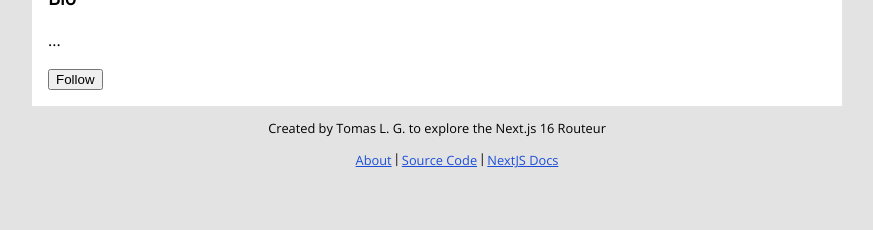
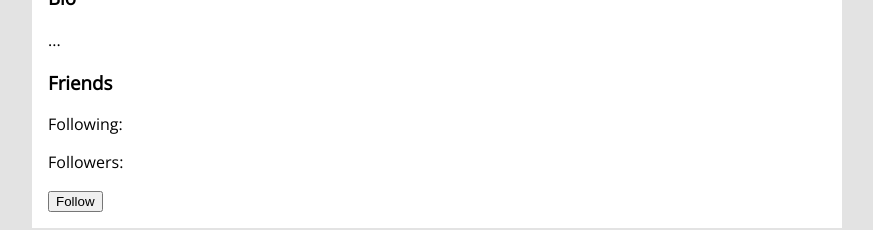
Before and after one commit to tomasluque/nextspace, a Next.js app: page /users/1 in a window 1280 px wide. Shown: the part 379-609 px from the top of the page, without its empty margins (203-1076 px from the left). Built offline with nearby package versions, Linux system fonts and the light colour scheme; no server answers; the database is empty.

Commit message:
basic counter for follower system

```diff
--- a/app/users/[id]/page.tsx
+++ b/app/users/[id]/page.tsx
@@ -16,8 +16,12 @@ export async function generateMetadata({ params }: Props): Promise<Metadata> {
 
 export default async function UserProfile({ params }: Props) {
     params = await params;
-    const user = await prisma.user.findUnique({ where: { id: params.id } });
-    const { name, bio, image, id } = user ?? {};
+    const user = await prisma.user.findUnique({
+        where: { id: params.id },
+        include: { following: true, followedBy: true },
+    });
+
+    const { name, bio, image, id, following, followedBy } = user ?? {};
 
     return (
         <div>
@@ -26,6 +30,10 @@ export default async function UserProfile({ params }: Props) {
             <h3>Bio</h3>
             <p>{bio ?? "..."}</p>
 
+            <h3>Friends</h3>
+            <p>Following: {following?.length}</p>
+            <p>Followers: {followedBy?.length}</p>
+
             <FollowButton targetUserId={params.id} />
         </div>
     );
```
